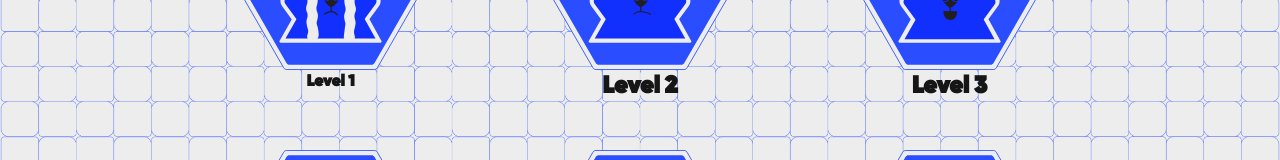
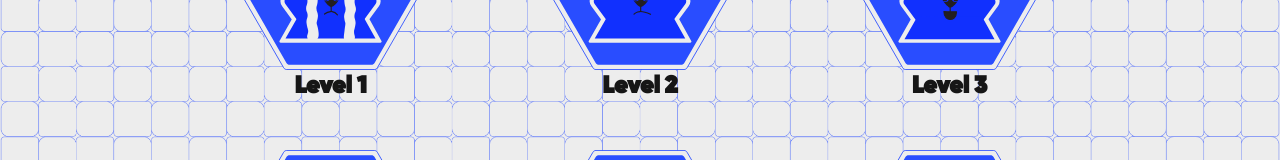
Before and after one commit to sid1234589/finplay-stock, a website: page courses.html in a window 1280 px wide. Shown: the part 298-458 px from the top of the page. Drawn offline with nearby package versions, Linux system fonts and the light colour scheme.

Commit message:
Updated courses page

```diff
--- a/courses.html
+++ b/courses.html
@@ -298,7 +298,7 @@
 
             <a href="level 1.html" class="hexagon-link">
                 <img src="images/Asset 94.svg" class="w-50 h-40 flex-shrink-0">
-                <span class="level-text font-semibold">Level 1</span>
+                <span class="level-text text-2xl font-semibold">Level 1</span>
             </a>
 
             <a href="level 2.html" class="hexagon-link">
```
